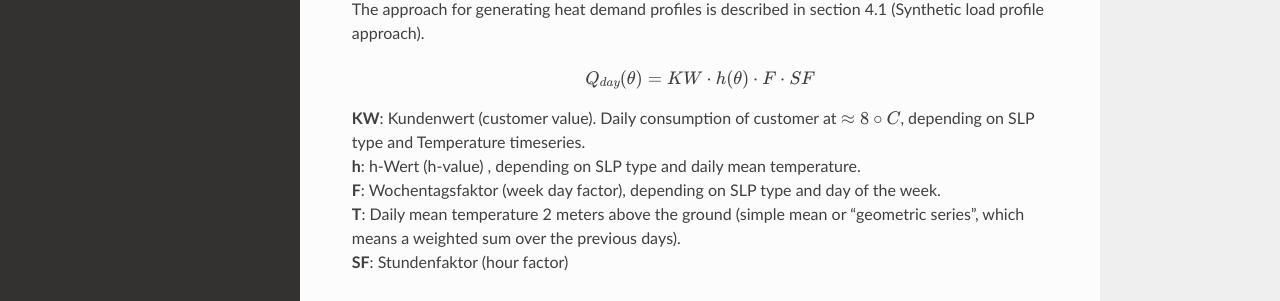
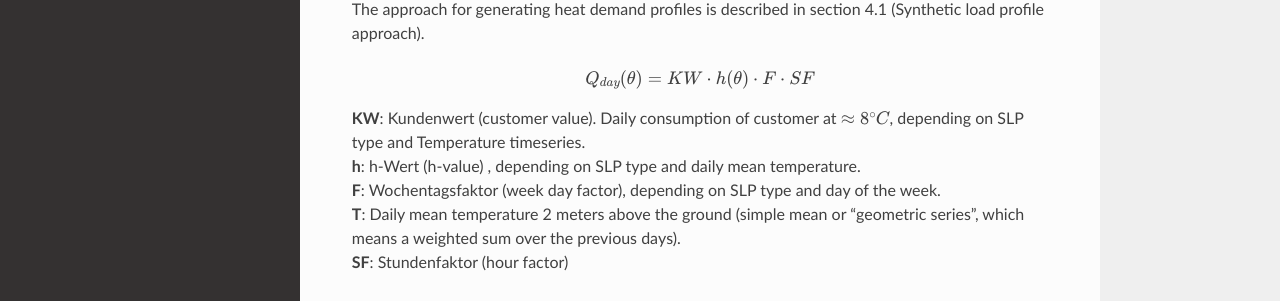
Before and after one commit to oemof/demandlib, a Sphinx documentation site: the page built from doc/description.rst, in a window 1280 px wide and 900 px high. Shown: the part 436-737 px from the top of the window. Built offline with Sphinx 7.4.7 and the Read the Docs theme 2.0.0, drawn with Linux system fonts in a browser that asks for light colours; formulas are drawn with MathJax 3.

```diff
--- a/doc/description.rst
+++ b/doc/description.rst
@@ -22,7 +22,7 @@ The approach for generating heat demand profiles is described in section 4.1 (Sy
 
     Q_{day}(\theta) = KW \cdot h(\theta) \cdot F \cdot SF
 
-| **KW**: Kundenwert (customer value). Daily consumption of customer at :math:`\approx 8 \circ C`, depending on SLP type and Temperature timeseries.
+| **KW**: Kundenwert (customer value). Daily consumption of customer at :math:`\approx 8 ^\circ C`, depending on SLP type and Temperature timeseries.
 | **h**: h-Wert (h-value) , depending on SLP type and daily mean temperature.
 | **F**: Wochentagsfaktor (week day factor), depending on SLP type and day of the week.
 | **T**: Daily mean temperature 2 meters above the ground (simple mean or "geometric series", which means a weighted sum over the previous days).
```
